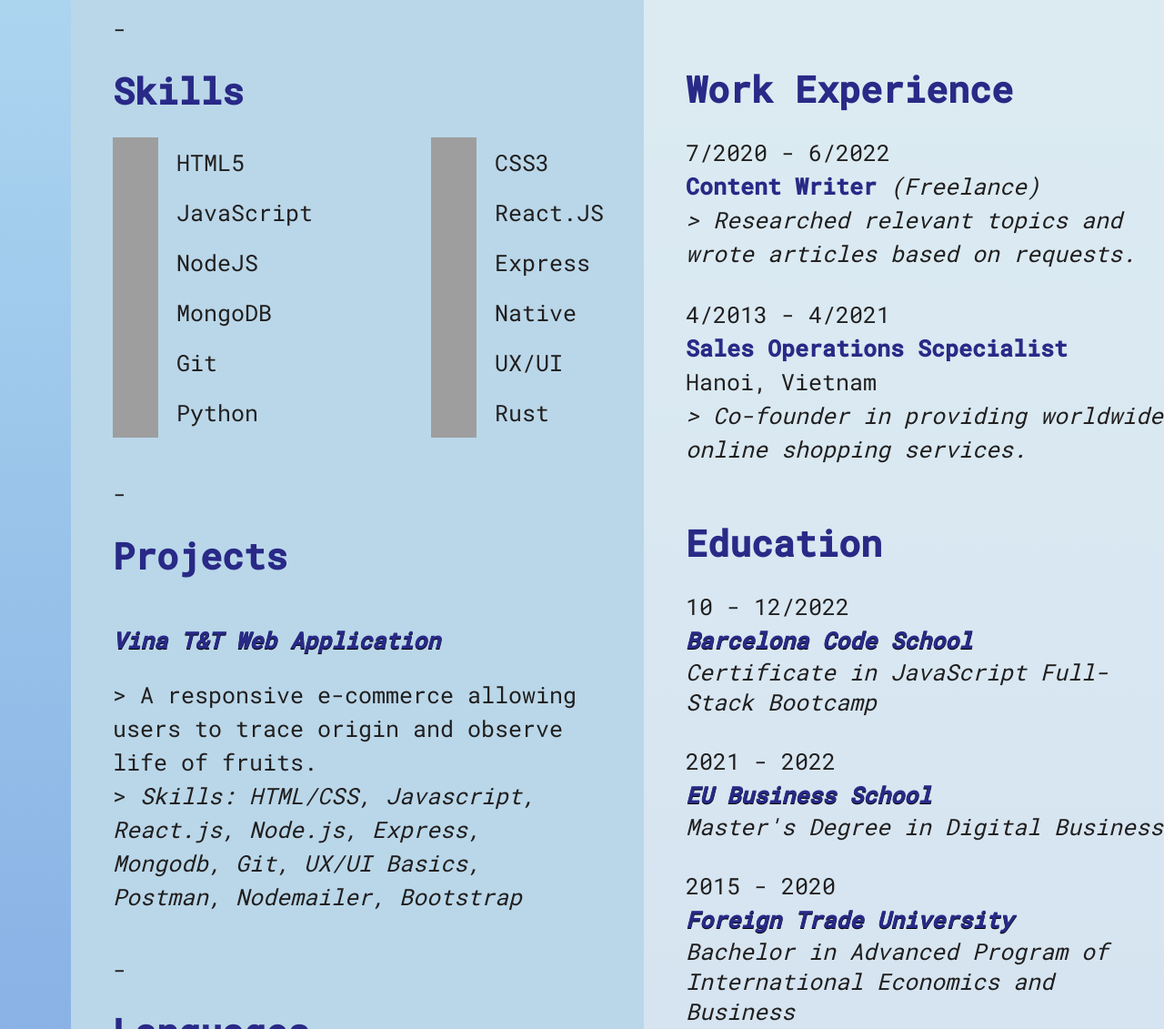
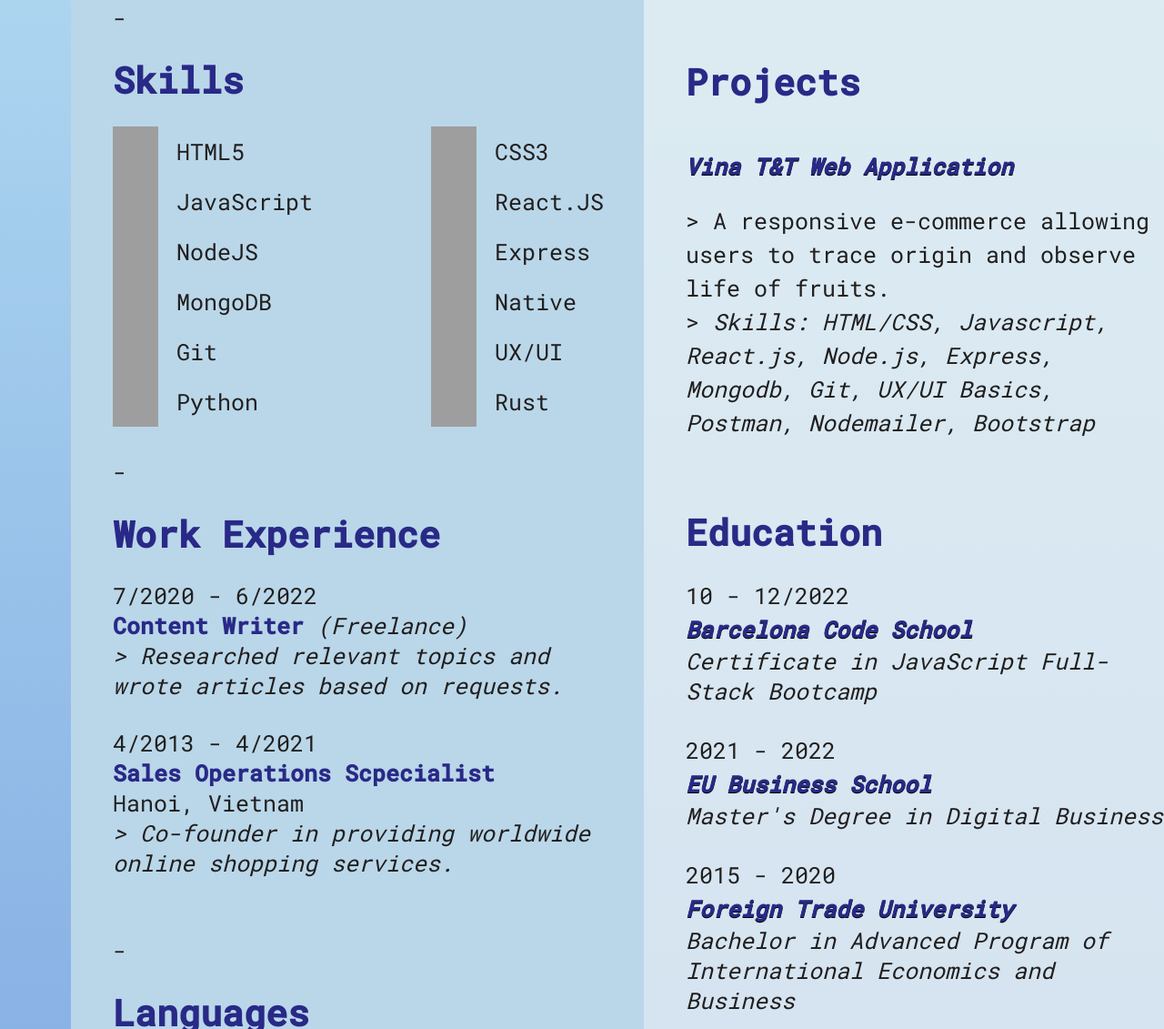
Before and after one commit to trngdothuy/my-cv, a plain HTML site: page index.html in a window 1280 px wide. Shown: the part 688-1819 px from the top of the page at 91% size. Drawn offline with Linux system fonts and the light colour scheme; grey boxes are pictures that could not be loaded; a web font is replaced by a local one.

Commit message:
autopush

```diff
--- a/index.html
+++ b/index.html
@@ -100,11 +100,21 @@
 
       <div class="box-with-padding">
         <p>-</p>
-        <strong  class="heading-text">Projects</strong>
-        <p><b><a href="https://projects.barcelonacodeschool.com/vinatt/products">Vina T&T Web Application</a></b></p>
-        <div style="line-height: 37px;">&#62; A responsive e-commerce allowing users to trace origin and observe life of fruits.</div>
-        <div style="line-height: 37px;">&#62; <em>Skills: HTML/CSS, Javascript, React.js, Node.js, Express, Mongodb, Git, UX/UI Basics, Postman, Nodemailer, Bootstrap</em></div>
+        <strong class="heading-text">Work Experience</strong>
+        <div class="centered-div">
+          <div style="line-height: 33px;">7/2020 - 6/2022</div>
+          <div style="line-height: 33px;"><b style="color: rgb(41 41 135);">Content Writer</b> <em>(Freelance)</em></div>
+          <div style="line-height: 33px;"><em>&#62; Researched relevant topics and wrote articles based on requests.</em></div>
+        </div>
+
+        <div class="centered-div">
+          <div style="line-height: 33px;">4/2013 - 4/2021</div>
+          <div style="line-height: 33px;"><b style="color: rgb(41 41 135);">Sales Operations Scpecialist</b></div>
+          <div style="line-height: 33px;">Hanoi, Vietnam</div>
+          <div style="line-height: 33px;"><em>&#62; Co-founder in providing worldwide online shopping services.</em></div>
+        </div>
       </div>
+
 
         <div class="box-with-padding">
           <p>-</p>
@@ -150,21 +160,13 @@
       </div>
 
       <div class="box-2">
+
         <div class="box-with-padding-right-side">
-          <p>&#32;</p>
-          <strong class="heading-text">Work Experience</strong>
-          <div class="centered-div">
-            <div style="line-height: 37px;">7/2020 - 6/2022</div>
-            <div style="line-height: 37px;"><b style="color: rgb(41 41 135);">Content Writer</b> <em>(Freelance)</em></div>
-            <div style="line-height: 37px;"><em>&#62; Researched relevant topics and wrote articles based on requests.</em></div>
-          </div>
 
-          <div class="centered-div">
-            <div style="line-height: 37px;">4/2013 - 4/2021</div>
-            <div style="line-height: 37px;"><b style="color: rgb(41 41 135);">Sales Operations Scpecialist</b></div>
-            <div style="line-height: 37px;">Hanoi, Vietnam</div>
-            <div style="line-height: 37px;"><em>&#62; Co-founder in providing worldwide online shopping services.</em></div>
-          </div>
+          <strong  class="heading-text">Projects</strong>
+          <p><b><a href="https://projects.barcelonacodeschool.com/vinatt/products">Vina T&T Web Application</a></b></p>
+          <div style="line-height: 37px;">&#62; A responsive e-commerce allowing users to trace origin and observe life of fruits.</div>
+          <div style="line-height: 37px;">&#62; <em>Skills: HTML/CSS, Javascript, React.js, Node.js, Express, Mongodb, Git, UX/UI Basics, Postman, Nodemailer, Bootstrap</em></div>
         </div>
 
         <div class="box-with-padding-less-top">
--- a/style.css
+++ b/style.css
@@ -191,18 +191,18 @@ hr {
 }
 
 .box-with-padding {
-  padding: 20px 44px 0 46px;
+  padding: 8px 44px 0 46px;
 }
 
 .box-with-padding-right-side {
-  margin-top: 6px;
+  margin-top: 23px;
   padding: 10px 44px 0 46px;
   /* line-height: 37px; */
 }
 
 .box-with-padding-less-top {
   padding: 3px 50px 25px 46px;
-  margin-top: 17px;
+  margin-top: 47px;
 }
 
 .two-column {
```
